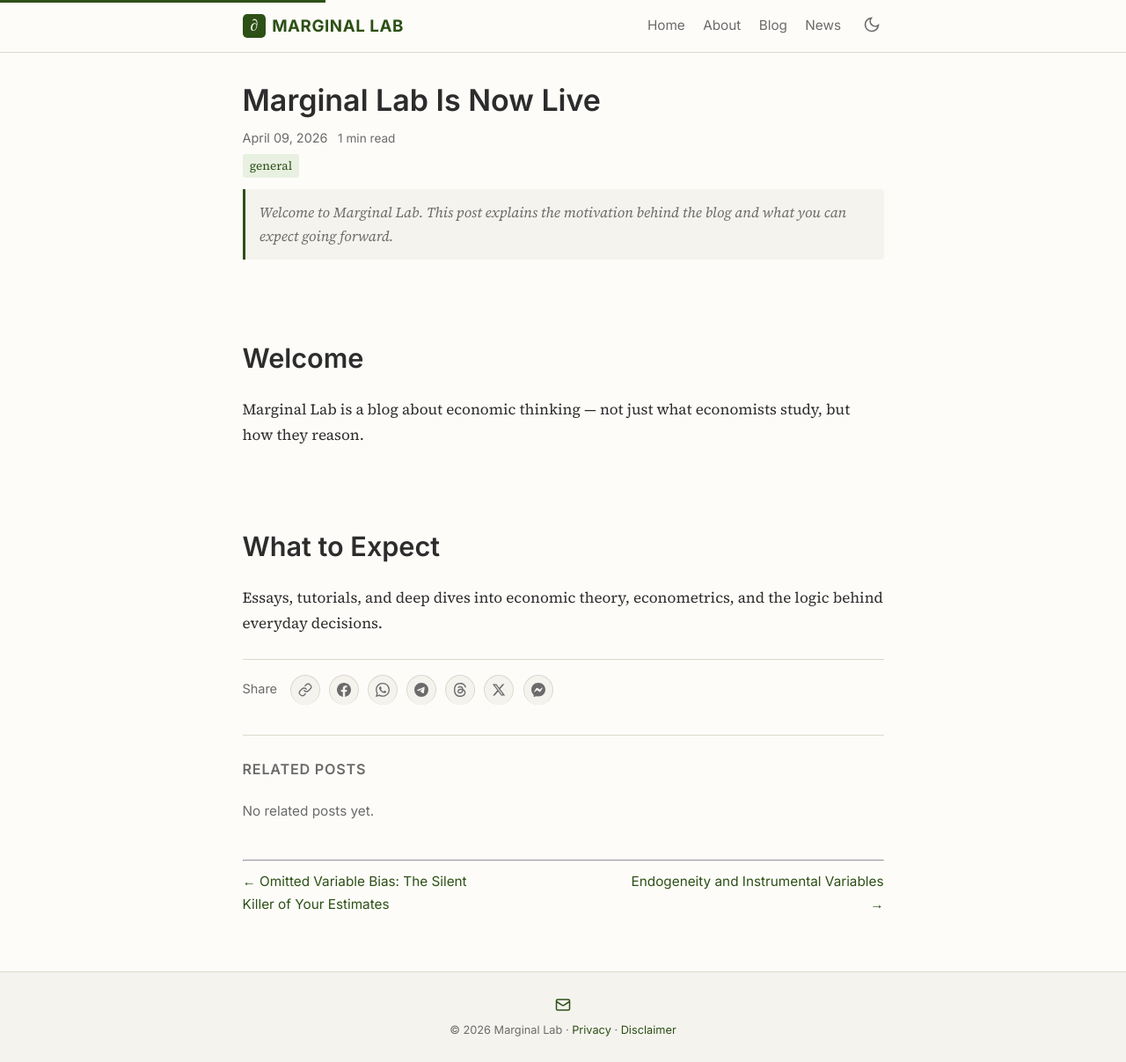
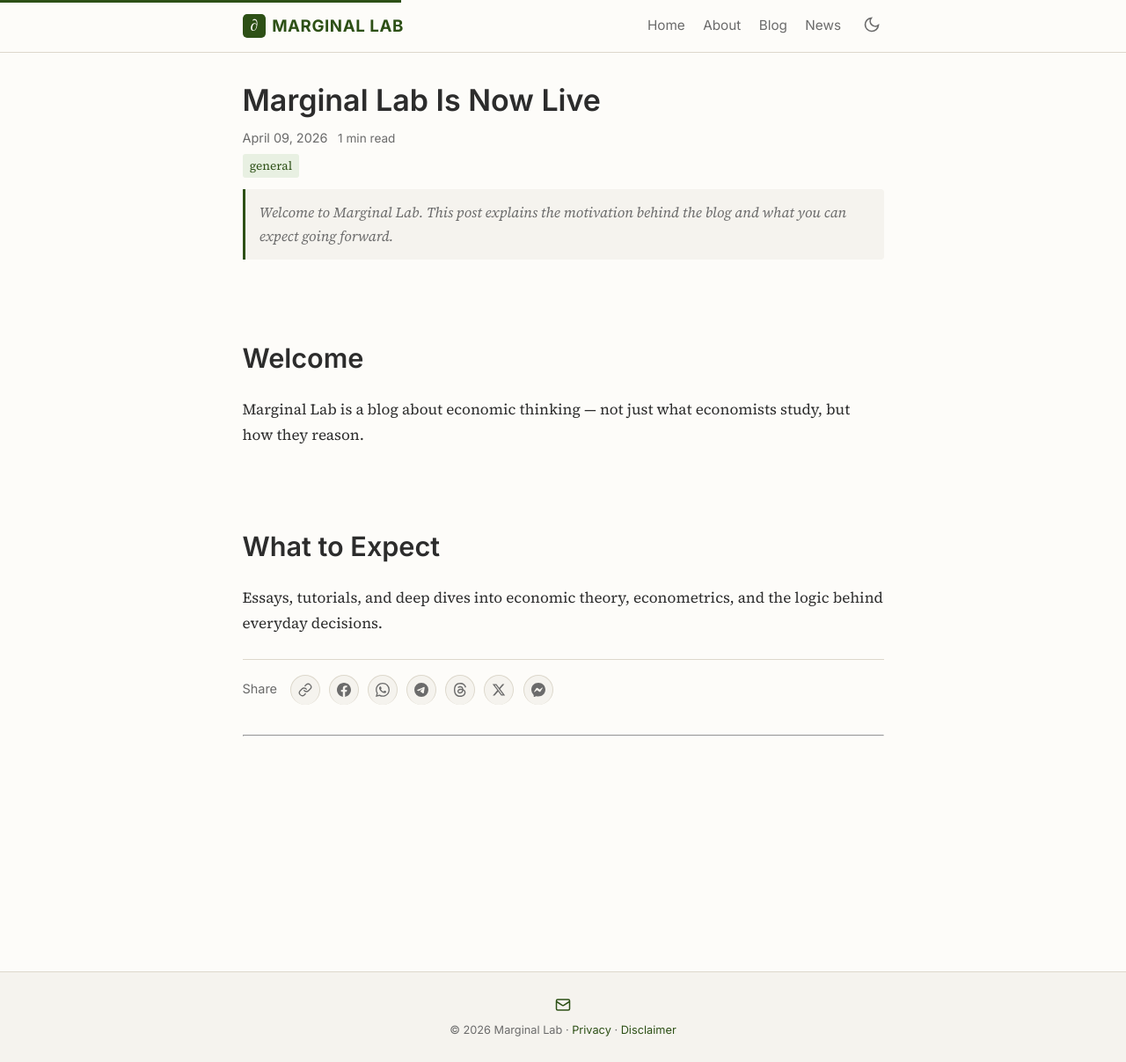
Before and after one commit to marginallabs/marginallabs.github.io, a Jekyll site: the page built from _posts/2026-04-09-Lab-Announcement.md, in a window 1280 px wide and 1207 px high. Shown: the whole window at 88% size. Built offline with Jekyll 4.4.1, drawn with Linux system fonts in a browser that asks for light colours.

Commit message:
Fix post nav: hide related posts for news, filter prev/next by type
- Related posts section only shows for type: blog posts
- Previous/next navigation now only links to posts of the same type

Co-Authored-By: Claude Opus 4.7 <noreply@anthropic.com>

```diff
--- a/_layouts/post.html
+++ b/_layouts/post.html
@@ -111,7 +111,7 @@ layout: default
       <svg viewBox="0 0 24 24" xmlns="http://www.w3.org/2000/svg"><path d="M.001 11.639C.001 4.949 5.241 0 12.001 0S24 4.95 24 11.639c0 6.689-5.24 11.638-12 11.638-1.21 0-2.38-.16-3.47-.46a.96.96 0 0 0-.64.05l-2.39 1.19a.96.96 0 0 1-1.38-.86l-.06-2.02a.97.97 0 0 0-.32-.68A11.39 11.389 0 0 1 .002 11.64zm8.32-2.19-3.52 5.6c-.35.53.32 1.139.82.75l3.79-2.87c.26-.2.6-.2.87 0l2.8 2.1c.84.63 2.04.4 2.6-.48l3.52-5.6c.35-.53-.32-1.13-.82-.75l-3.79 2.87c-.25.2-.6.2-.86 0l-2.8-2.1a1.8 1.8 0 0 0-2.61.48z"/></svg>
     </a>
   </div>
-  {% if page.categories.size > 0 %}
+  {% if page.type == 'blog' and page.categories.size > 0 %}
   <div class="related-posts">
     <div class="related-posts-title">Related Posts</div>
     <ul class="related-posts-list">
@@ -149,13 +149,31 @@ layout: default
   <footer class="post-footer">
     <hr>
     <p class="post-nav">
-      {% if page.previous %}
-        <a class="post-nav-prev" href="{{ page.previous.url | relative_url }}">&larr; {{ page.previous.title }}</a>
+      {% assign same_type = site.posts | where: "type", page.type | sort: "date" %}
+      {% assign prev_post = nil %}
+      {% assign next_post = nil %}
+      {% for post in same_type %}
+        {% if post.url == page.url %}
+          {% if forloop.last == false %}
+            {% assign next_index = forloop.index0 | plus: 1 %}
+          {% endif %}
+          {% break %}
+        {% endif %}
+        {% assign prev_post = post %}
+      {% endfor %}
+      {% for post in same_type %}
+        {% if forloop.index0 == next_index %}
+          {% assign next_post = post %}
+          {% break %}
+        {% endif %}
+      {% endfor %}
+      {% if prev_post %}
+        <a class="post-nav-prev" href="{{ prev_post.url | relative_url }}">&larr; {{ prev_post.title }}</a>
       {% else %}
         <span class="post-nav-prev"></span>
       {% endif %}
-      {% if page.next %}
-        <a class="post-nav-next" href="{{ page.next.url | relative_url }}">{{ page.next.title }} &rarr;</a>
+      {% if next_post %}
+        <a class="post-nav-next" href="{{ next_post.url | relative_url }}">{{ next_post.title }} &rarr;</a>
       {% else %}
         <span class="post-nav-next"></span>
       {% endif %}
```
